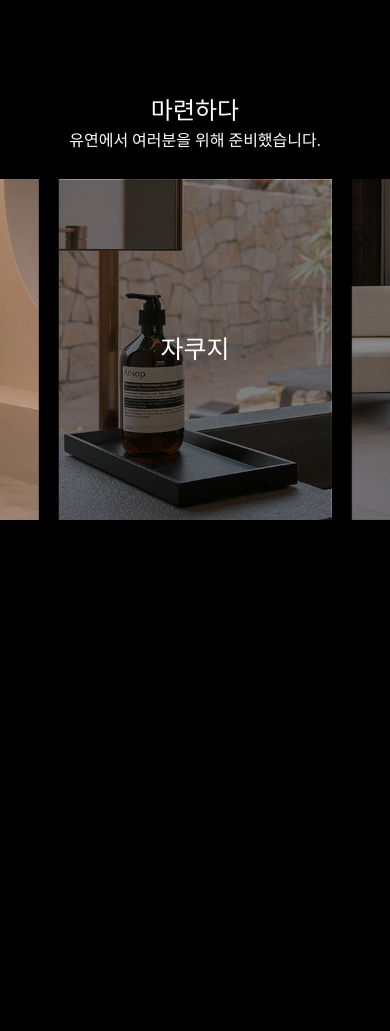
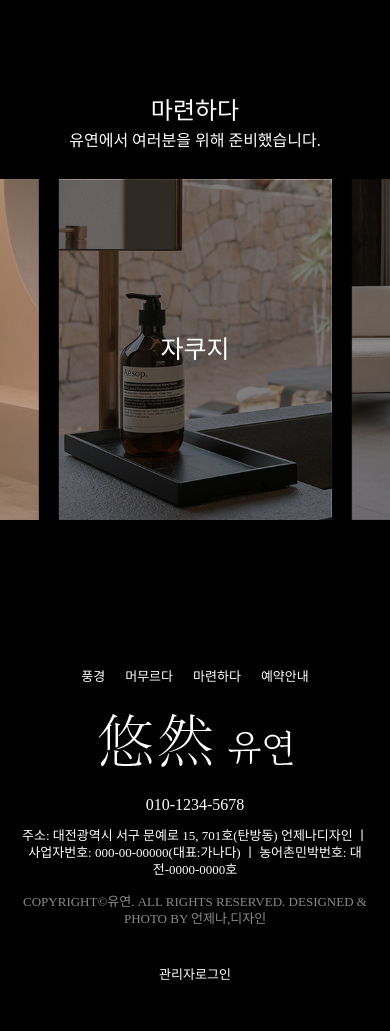
Before and after one commit to songhun115/awdesign-type9, a PHP site: page / in a window 390 px wide. Shown: the part 2165-3196 px from the top of the page. Before the commit the page ends 2685 px from the top, so only its background shows below. Run offline with PHP 8.4, Linux system fonts and the light colour scheme; some libraries are stand-ins or nearby versions; some web fonts are replaced.

Commit message:
footer html,css 마크업 + 반응형 처리

```diff
--- a/css/font.css
+++ b/css/font.css
@@ -16,3 +16,33 @@
     font-weight: 500;
     font-style: normal;
 }
+@font-face {
+    font-family: 'Pretendard';
+    font-weight: 300;
+    src: url('../font/Pretendard-Light.woff') format('woff');
+}
+@font-face {
+    font-family: 'Pretendard';
+    font-weight: 400;
+    src: url('../font/Pretendard-Regular.woff') format('woff');
+}
+@font-face {
+    font-family: 'Pretendard';
+    font-weight: 500;
+    src: url('../font/Pretendard-Medium.woff') format('woff');
+}
+@font-face {
+    font-family: 'Pretendard';
+    font-weight: 600;
+    src: url('../font/Pretendard-SemiBold.woff') format('woff');
+}
+@font-face {
+    font-family: 'Pretendard';
+    font-weight: 700;
+    src: url('../font/Pretendard-Bold.woff') format('woff');
+}
+@font-face {
+    font-family: 'Pretendard';
+    font-weight: 800;
+    src: url('../font/Pretendard-Black.woff') format('woff');
+}
--- a/css/style.css
+++ b/css/style.css
@@ -2,12 +2,27 @@ body{font-family: 'GowunBatang';}
 img{vertical-align: bottom;}
 #header{position: fixed; top: 0; left: 0; width: 100%; z-index: 11111; padding: 20px; box-sizing: border-box;}
 #header .header-wrap{display: flex; align-items: center; justify-content: space-between; max-width: 1500px; margin: 0 auto;}
-#header .header-wrap .nav ul{display: flex; gap: 20px; color: #fff;}
+#header .header-wrap .nav ul{display: flex; gap: 20px; color: #fff; }
+
+#footer{background-color: #000; padding: 100px 0;}
+#footer .footer-wrap{color: #fff; text-align: center; font-family: 'Pretendard';}
+#footer .footer-wrap .foot-nav ul{display: flex; justify-content: center; gap: 20px; font-family: 'GowunBatang';}
+#footer .footer-wrap .logo{margin: 60px 0;}
+#footer .footer-wrap .info > p{margin: 30px 0;}
+#footer .footer-wrap .copy{margin-bottom: 40px; color: #8a8a8a;}
 .pc-obj{display: block;}
 
 @media(max-width:1240px){
+
+    #footer{padding: 50px 20px; box-sizing: border-box;}
+    #footer .footer-wrap .logo{margin: 30px 0;}
+    #footer .footer-wrap .info p{margin: 15px 0;}
+    #footer .footer-wrap .foot-nav ul li{font-size: 13px;}
+    #footer .footer-wrap .info {font-size: 13px;}
+    #footer .footer-wrap .info p{line-height: 1.3;}
     .pc-obj{display: none;}
-#header .header-wrap .nav {display: none;}
+    #header .header-wrap .nav {display: none;}
+
 }
 
 .visual-area {height: 100vh;}
@@ -128,7 +143,7 @@ img{vertical-align: bottom;}
     .background-sec .box, .background-sec .box .thumbnail {height: 100%;}
     .background-sec .box .thumbnail img{height: 100%; object-fit: cover;}
 }
-.special-preview{padding: 200px 0; background-color: #000;}
+.special-preview{padding: 200px 0 100px 0; background-color: #000;}
 .special-preview .title {margin-bottom: 50px; text-align: center; color: #fff; }
 .special-preview .title h4{font-size: 40px;margin-bottom: 20px; font-weight: 400;}
 .special-preview .title h3{}
--- a/index.html
+++ b/index.html
@@ -341,7 +341,6 @@
                 </div>
                 <script>
                     var swiper = new Swiper(".special-silder", {
-
                         centeredSlides: true,
                         slidesPerView: 1.4,
                         spaceBetween: 20,
@@ -353,8 +352,41 @@
                 </script>
             </div>
         </section>
+    </main>
+    <footer id="footer">
+        <div class="footer-wrap">
+            <div class="foot-nav">
+                <ul>
+                    <li>
+                        <a href="#">풍경</a>
+                    </li>
+                    <li>
+                        <a href="#">머무르다</a>
+                    </li>
+                    <li>
+                        <a href="#">마련하다</a>
+                    </li>
+                    <li>
+                        <a href="#">예약안내</a>
+                    </li>
 
-    </main>
+                </ul>
+            </div>
+            <div class="logo"><img src="img/common/logo.png" alt=""></div>
+            <div class="number">
+                <a href="tel:010-1234-5678">010-1234-5678</a>
+            </div>
+            <div class="info">
+                <p>주소: 대전광역시 서구 문예로 15, 701호(탄방동) 언제나디자인 ㅣ 사업자번호: 000-00-00000(대표:가나다) ㅣ 농어촌민박번호: 대전-0000-0000호</p>
+                <div class="copy">
+                    <p>COPYRIGHT©유연. ALL RIGHTS RESERVED. DESIGNED & PHOTO BY 언제나,디자인</p>
+                </div>
+                <div class="admin">
+                    <a href="#">관리자로그인</a>
+                </div>
+            </div>
+        </div>
+    </footer>
 </body>
 
 </html>
```
Also changed, not shown: 6 other files.
